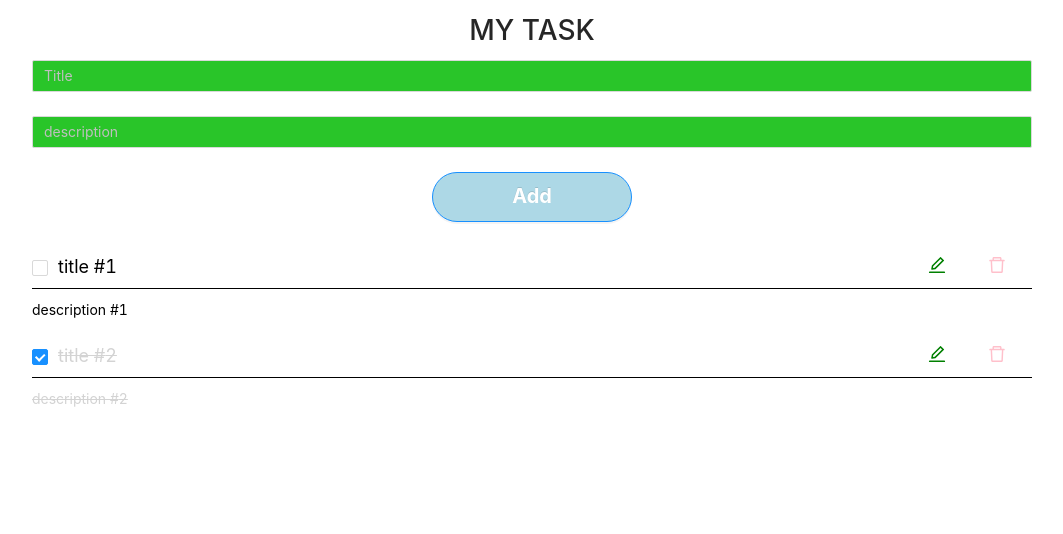
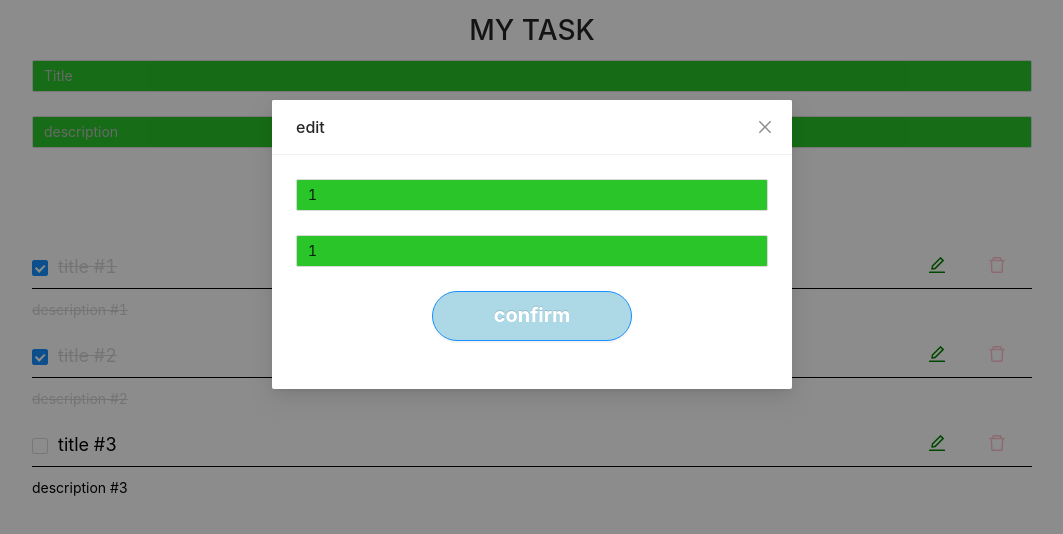
Before and after one commit to Maroon77/myTodo, a React (Create React App) app: page / in a window 1280 px wide. Both pictures are taken after a click on the button 1050 px from the left and 267 px from the top of the page. Shown: the top 534 px of the page, without its empty margins (108-1171 px from the left). Built offline with nearby package versions, Linux system fonts and the light colour scheme.

Commit message:
core: add functions about add delete edit and change status

```diff
--- /dev/null
+++ b/src/components/list-modal/index.tsx
@@ -0,0 +1,51 @@
+import { Form, FormItemProps, Modal } from "antd"
+import { AddButton, GreenInput } from "components/style";
+import { IList } from "types/lists";
+
+export const ListModal = ({isModalVisible, editingItem, close}: {
+    isModalVisible: boolean,
+    editingItem: IList | null,
+    close: () => void
+}) => {
+    const [editForm] = Form.useForm();
+
+    const onFinish = () => {
+        editForm.resetFields();
+        // TODO: 请求接口修改数据，刷新列表
+        // close()
+    };
+
+    return (
+        <Modal
+            title="edit"
+            visible={isModalVisible}
+            onCancel={close}
+            footer={null}>
+            <Form
+                form={editForm}
+                name="listForm"
+                autoComplete="off"
+                onFinish={onFinish}
+                style={{textAlign: "center"}}
+            >
+            <Form.Item
+                name="title"
+                initialValue={editingItem?.title}
+            >
+                <GreenInput placeholder='Title'/>
+            </Form.Item>
+            <Form.Item
+                name="description"
+                initialValue={editingItem?.description}
+            >
+                <GreenInput placeholder='description'/>
+            </Form.Item>
+            <Form.Item>
+                <AddButton type="primary" htmlType="submit">
+                    confirm
+                </AddButton>
+            </Form.Item>
+        </Form>
+      </Modal>
+    )
+}
--- /dev/null
+++ b/src/components/style/index.tsx
@@ -0,0 +1,17 @@
+import styled from 'styled-components'
+import { Button, Input } from 'antd';
+
+
+export const GreenInput = styled(Input)`
+    background: #29c529;
+`
+
+export const AddButton = styled(Button)`
+    width: 20rem;
+    height: 5rem;
+    background-color: lightblue;
+    border-radius: 10rem;
+    font-size: 2rem;
+    color: #fff;
+    font-weight: bold;
+`
--- a/src/screens/lists/index.tsx
+++ b/src/screens/lists/index.tsx
@@ -3,50 +3,68 @@ import { ListForm } from "./listForm"
 import { Header } from "./header"
 import { Lists } from "./lists"
 import { useState } from 'react'
+import { ListModal } from 'components/list-modal'
+import { IList } from "types/lists";
 
 export const List = () => {
-    const [lists, setLists] = useState<{
-        id: number,
-        title: string,
-        description: string,
-        checked: boolean
-    }[]>([
+    const [lists, setLists] = useState<IList[]>([
         {
             id: 1,
             title: "1",
             description: "1",
-            checked: false
+            checked: true
         },
         {
             id: 2,
             title: "2",
             description: "2",
             checked: true
+        },
+        {
+            id: 3,
+            title: "3",
+            description: "3",
+            checked: false
         }
     ])
+    const [isModalVisible, setIsModalVisible] = useState(false);
+    const [editingItem, setEditingItem] =  useState<IList | null>(null);
 
     const onAdd = (values: any) => {
         setLists([...lists, {
-            id: lists.length +2,
+            id: lists.length + 2,
             checked: false,
             ...values
         }])
-        // 清空表单
     }
 
     const onCheckStatusChange = (id: number) => {
-        const item = lists.find(item=> item.id === id)
-        const newItem = {
-            ...item,
-            checked: !item?.checked
-        }
-        console.log(newItem);
-        // setLists([...lists, newItem])
+        const newItems = lists.map(item => {
+            if(item.id === id){
+                return {
+                    ...item,
+                    checked: !item.checked
+                }
+            }
+            return {...item}
+        })
+        setLists(newItems)
     }
 
     const onDelete = (id: number) => {
+        const newItems = lists.filter(item => item.id !== id)
+        setLists(newItems)
+    }
 
+    const onEdit = (item: IList) => {
+        console.log(item)
+        //TODO: 弹窗
+        setIsModalVisible(true)
+        setEditingItem(item)
+    }
 
+    const close = () => {
+        setIsModalVisible(false)
     }
 
     return (
@@ -56,7 +74,12 @@ export const List = () => {
             <Lists
                 lists={lists}
                 onCheckStatusChange={onCheckStatusChange}
-                onDelete={onDelete}/>
+                onDelete={onDelete}
+                onEdit={onEdit}/>
+            <ListModal
+                isModalVisible={isModalVisible}
+                editingItem={editingItem}
+                close={close}/>
         </Container>
     )
 }
--- a/src/screens/lists/listForm.tsx
+++ b/src/screens/lists/listForm.tsx
@@ -1,4 +1,5 @@
 import { Button, Form, Input } from 'antd';
+import { AddButton, GreenInput } from 'components/style';
 import styled from 'styled-components'
 
 interface FormItemProps{
@@ -20,6 +21,7 @@ export const ListForm = ({onAdd} : ListFormProps) => {
 
     return (
         <Form
+            form={listForm}
             name="listForm"
             autoComplete="off"
             onFinish={onFinish}
@@ -43,17 +45,3 @@ export const ListForm = ({onAdd} : ListFormProps) => {
         </Form>
     )
 }
-
-const GreenInput = styled(Input)`
-    background: #29c529;
-`
-
-const AddButton = styled(Button)`
-    width: 20rem;
-    height: 5rem;
-    background-color: lightblue;
-    border-radius: 10rem;
-    font-size: 2rem;
-    color: #fff;
-    font-weight: bold;
-`
--- a/src/screens/lists/lists.tsx
+++ b/src/screens/lists/lists.tsx
@@ -4,22 +4,16 @@ import {
     EditOutlined
   } from '@ant-design/icons';
 import styled from 'styled-components'
-import { CheckboxChangeEvent } from "antd/lib/checkbox";
+import { IList } from "types/lists";
 
-interface List{
-    id: number,
-    title: string,
-    description: string,
-    checked: boolean
+interface ListsProps {
+    lists: IList[],
+    onCheckStatusChange?: (checked: number) => void,
+    onDelete?: (id: number) => void,
+    onEdit?: (item: IList) => void
 }
 
-interface ListsProps {
-    lists: List[],
-    onCheckStatusChange?: (checked: number) => void
-    onDelete?: (id: number) => void
-}
-
-export const Lists = ({ lists, onCheckStatusChange, onDelete }: ListsProps) => {
+export const Lists = ({ lists, onCheckStatusChange, onDelete, onEdit }: ListsProps) => {
 
     const changeCheckStatus = (id: number) => {
         onCheckStatusChange?.(id)
@@ -29,6 +23,9 @@ export const Lists = ({ lists, onCheckStatusChange, onDelete }: ListsProps) => {
         onDelete?.(id)
     }
 
+    const editItem = (item: IList) => {
+        onEdit?.(item)
+    }
 
     return (
         <div>
@@ -41,7 +38,7 @@ export const Lists = ({ lists, onCheckStatusChange, onDelete }: ListsProps) => {
                                 <Text checked={item.checked}>title #{item.title}</Text>
                             </div>
                             <div>
-                                <Button type="link">
+                                <Button type="link" onClick={() => editItem(item)}>
                                     <EditOutlined
                                         style={{color: 'green', fontSize: '1.8rem', marginRight: '1rem'}}
                                     />
--- /dev/null
+++ b/src/types/lists.ts
@@ -0,0 +1,6 @@
+export interface IList{
+    id: number,
+    title: string,
+    description: string,
+    checked: boolean
+}
```
